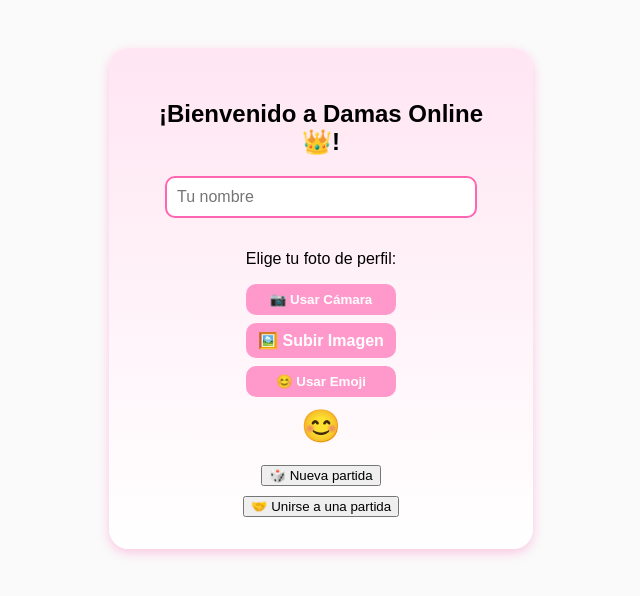
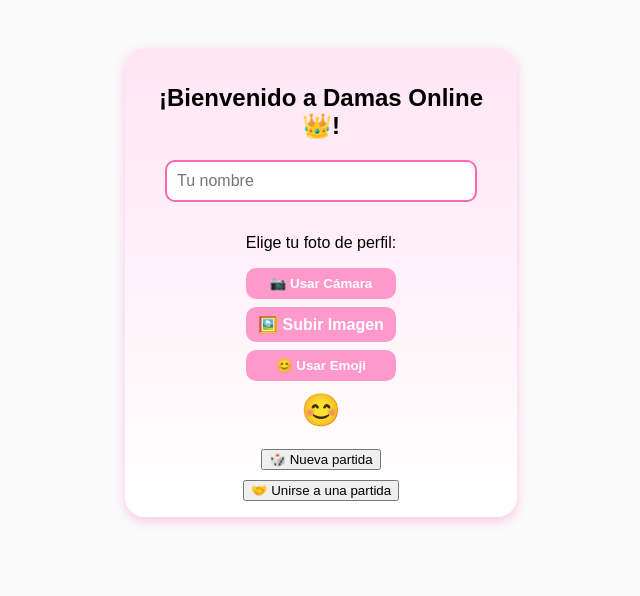
Before and after one commit to odeado/damas-online, a React (Vite) app: page / in a window 1280 px wide. Shown: the top 596 px of the page, without its empty margins (319-959 px from the left). Built offline with nearby package versions, Linux system fonts and the light colour scheme.

Commit message:
cambios ingreso

```diff
--- a/src/App.css
+++ b/src/App.css
@@ -19,7 +19,7 @@ h1 {
   flex-direction: column;
   align-items: center;
   background: linear-gradient(180deg, #ffe6f2, #fff);
-  padding: 2rem;
+  padding: 1rem;
   border-radius: 20px;
   box-shadow: 0 4px 12px rgba(255, 0, 128, 0.2);
   width: 90%;
--- a/src/Board.css
+++ b/src/Board.css
@@ -90,7 +90,7 @@
 }
 
 /* 📱 Ajuste adicional para móviles pequeños */
-@media (max-width: 400px) {
+@media (max-width: 700px) {
   .board {
     width: 95vw;
   }
```
